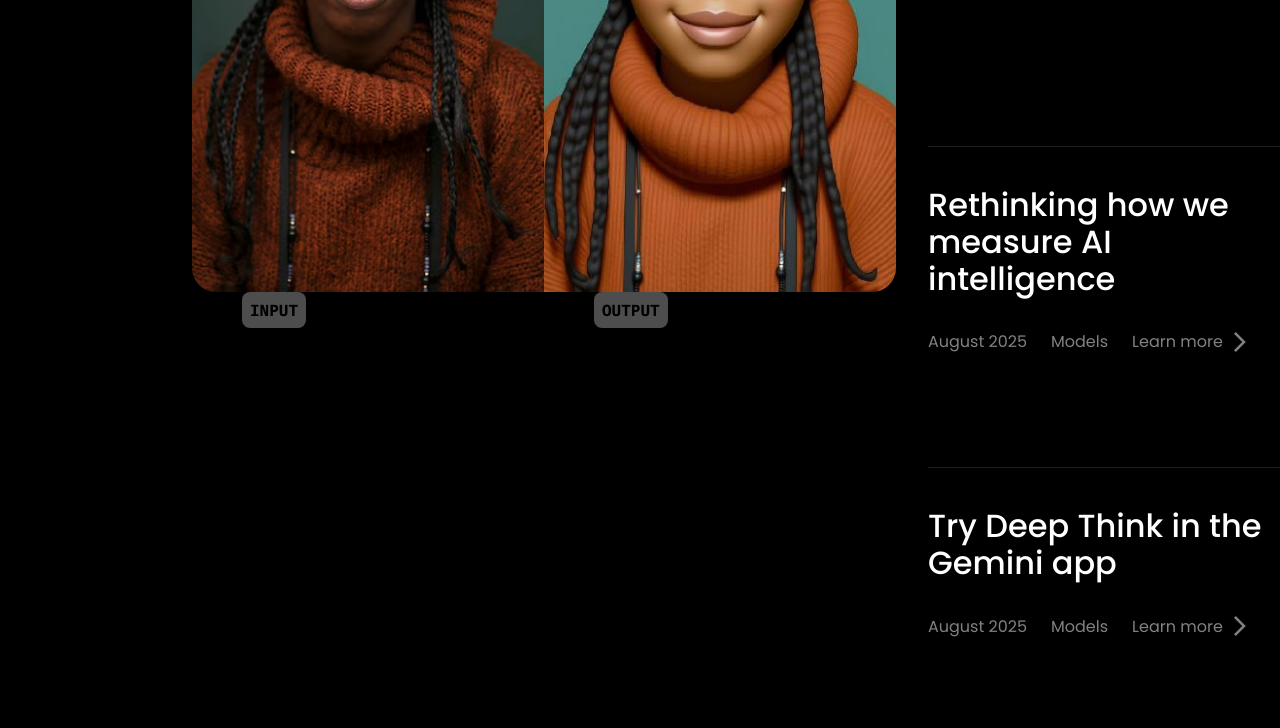
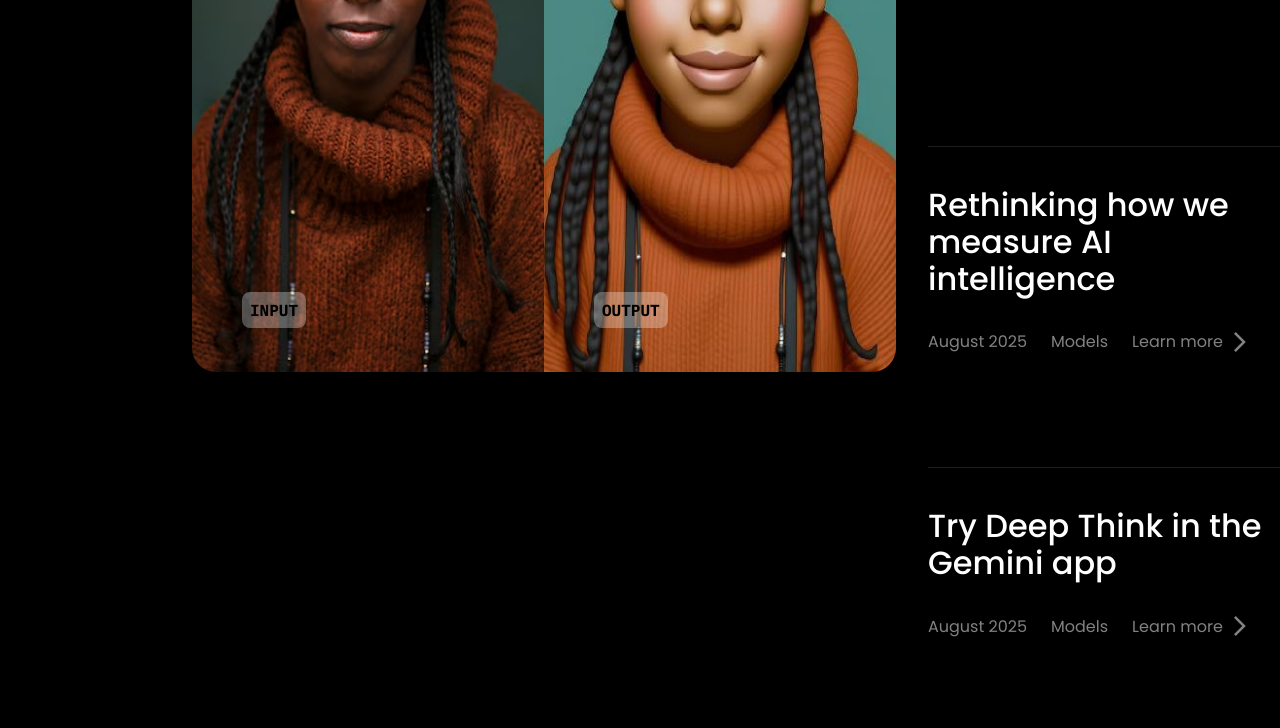
Before and after one commit to micheal90210/empem, a plain HTML site: page index.html in a window 1280 px wide. Shown: the part 599-1327 px from the top of the page. Drawn offline with nearby package versions, Linux system fonts and the light colour scheme.

Commit message:
Update deepmind.css

```diff
--- a/deepmind.css
+++ b/deepmind.css
@@ -195,7 +195,7 @@ body {
 
 .bekky {
   width: 22rem;
-  height: 35rem;
+  height: 40rem;
   background-image: url(./images/bekky1.jpg);
   background-size: cover;
   background-position: center;
@@ -224,7 +224,7 @@ body {
 
 .bekkytwo {
   width: 22rem;
-  height: 35rem;
+  height: 40rem;
   background-image: url(./images/bekky2.JPG);
   background-size: cover;
   background-position: center;
```
